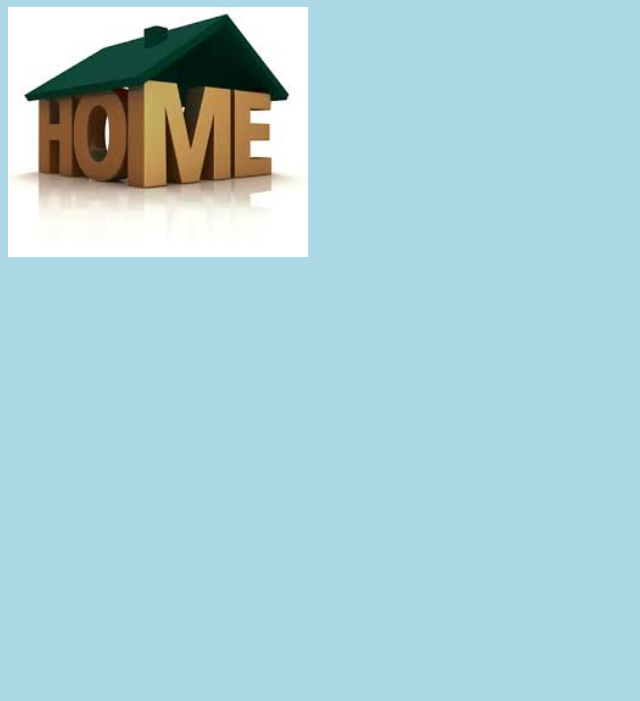
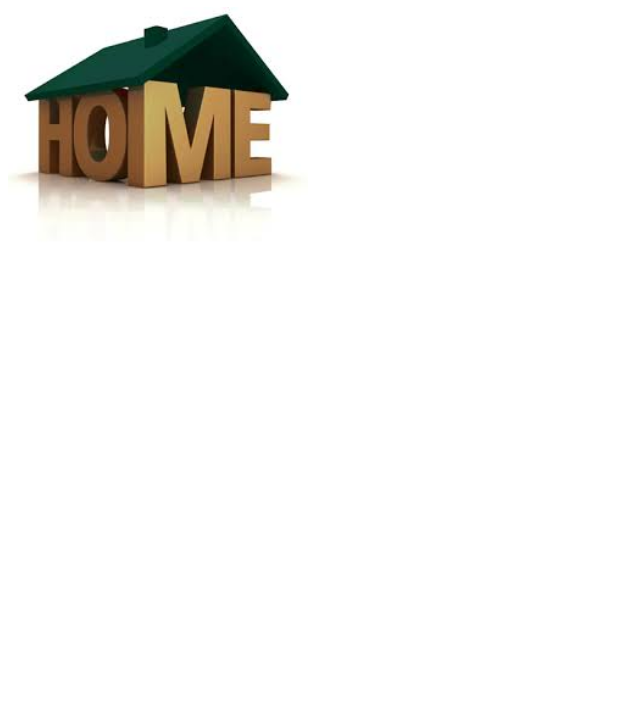
Before and after one commit to justinD-69/JT124, a plain HTML site: page index.html in a window 1280 px wide. Shown: the part 99-800 px from the top of the page, without its empty margins (0-640 px from the left). Drawn offline with Linux system fonts and the light colour scheme; files whose address does not match are found by name.

Commit message:
Update index.css

```diff
--- a/index.css
+++ b/index.css
@@ -1,3 +1,3 @@
 body{
-    background-color: lightblue;
+    background-color: lightpurple;
 }
```
